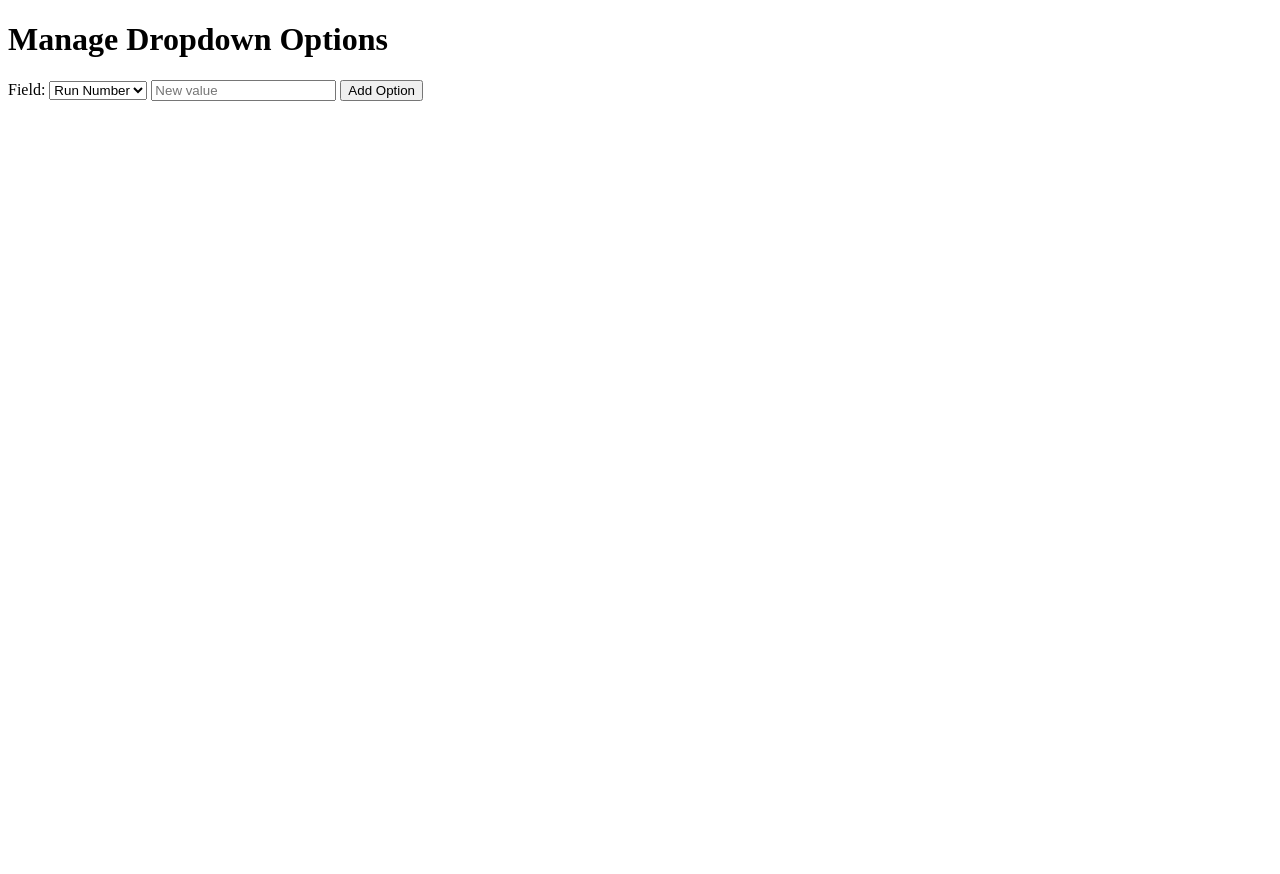
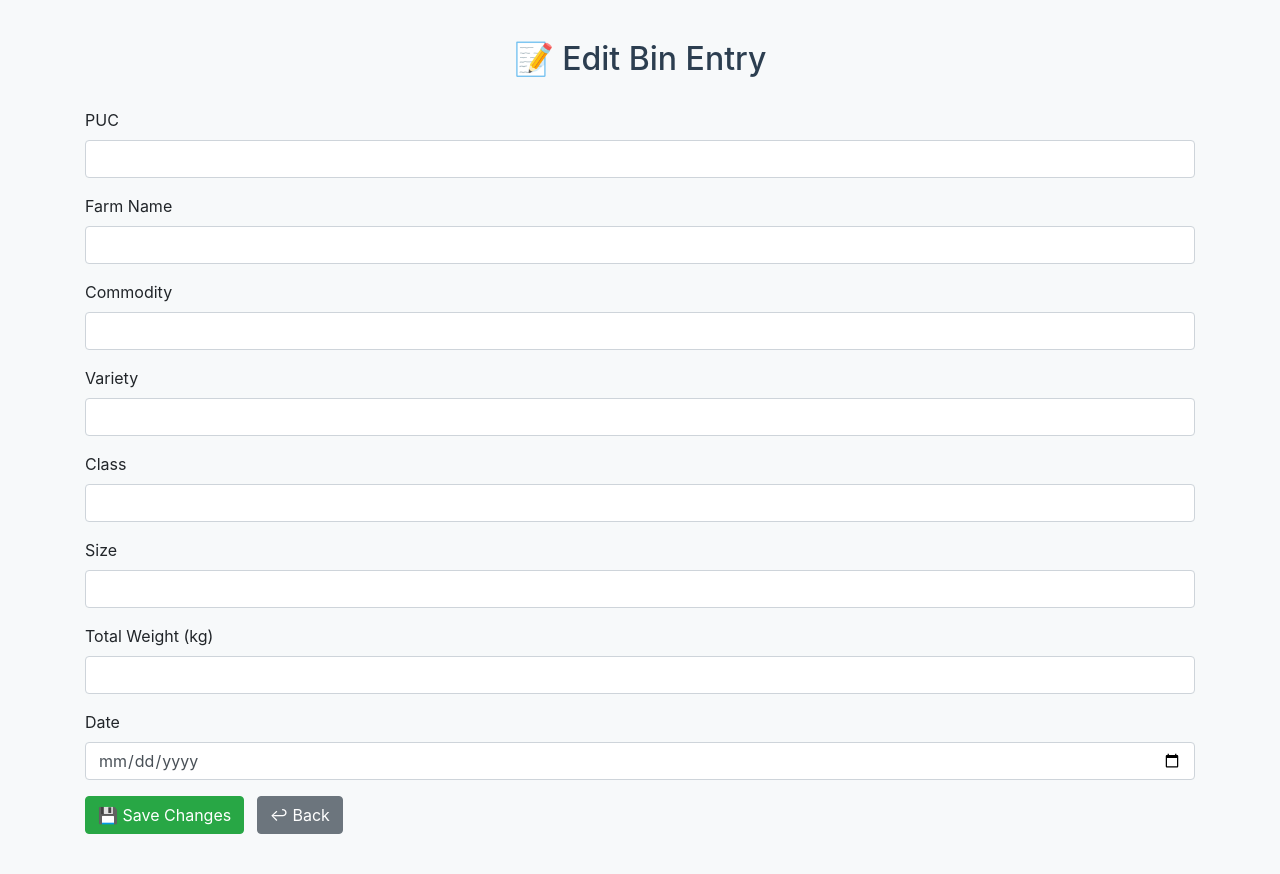
Before and after one commit to JDStrever/Groenkloofsitrus-Update1-stock-system, a Flask app: template templates/manage_options.html in a window 1280 px wide. Before the commit the page ends 101 px from the top, so only its background shows below. Run offline with Flask 3, Linux system fonts and the light colour scheme; the template is opened without the code that fills it, so the values that code supplies are empty; some libraries are stand-ins or nearby versions.

Commit message:
Update manage_options.html

```diff
--- a/templates/manage_options.html
+++ b/templates/manage_options.html
@@ -1,38 +1,60 @@
 <!DOCTYPE html>
 <html lang="en">
 <head>
-  <meta charset="UTF-8">
-  <title>Manage Dropdowns</title>
+    <meta charset="UTF-8">
+    <title>Edit Bin</title>
+    <link rel="stylesheet" href="https://stackpath.bootstrapcdn.com/bootstrap/4.5.2/css/bootstrap.min.css">
+    <style>
+        body {
+            background-color: #f7f9fa;
+            padding: 40px;
+        }
+        h2 {
+            text-align: center;
+            margin-bottom: 30px;
+            color: #2c3e50;
+        }
+    </style>
 </head>
 <body>
-  <h1>Manage Dropdown Options</h1>
-  <form method="post">
-    <label>Field:
-      <select name="field">
-        <option value="run_number">Run Number</option>
-        <option value="puc">PUC</option>
-        <option value="farm_name">Farm Name</option>
-        <option value="commodity">Commodity</option>
-        <option value="variety">Variety</option>
-        <option value="bin_class">Class</option>
-        <option value="size">Size</option>
-      </select>
-    </label>
-    <input type="text" name="value" placeholder="New value" required>
-    <button type="submit">Add Option</button>
-  </form>
-
-  {% for field, opts in options.items() %}
-    <h2>{{ field.replace('_', ' ').title() }}</h2>
-    <ul>
-      {% for opt in opts %}
-        <li>{{ opt.value }}
-          <form method="post" action="{{ url_for('delete_option', option_id=opt.id) }}" style="display:inline;">
-            <button type="submit">❌</button>
-          </form>
-        </li>
-      {% endfor %}
-    </ul>
-  {% endfor %}
+    <div class="container">
+        <h2>📝 Edit Bin Entry</h2>
+        <form method="POST">
+            <div class="form-group">
+                <label>PUC</label>
+                <input type="text" name="puc" class="form-control" value="{{ bin.puc }}" required>
+            </div>
+            <div class="form-group">
+                <label>Farm Name</label>
+                <input type="text" name="farm_name" class="form-control" value="{{ bin.farm_name }}" required>
+            </div>
+            <div class="form-group">
+                <label>Commodity</label>
+                <input type="text" name="commodity" class="form-control" value="{{ bin.commodity }}" required>
+            </div>
+            <div class="form-group">
+                <label>Variety</label>
+                <input type="text" name="variety" class="form-control" value="{{ bin.variety }}" required>
+            </div>
+            <div class="form-group">
+                <label>Class</label>
+                <input type="text" name="bin_class" class="form-control" value="{{ bin.bin_class }}" required>
+            </div>
+            <div class="form-group">
+                <label>Size</label>
+                <input type="text" name="size" class="form-control" value="{{ bin.size }}" required>
+            </div>
+            <div class="form-group">
+                <label>Total Weight (kg)</label>
+                <input type="number" step="0.01" name="total_weight" class="form-control" value="{{ bin.total_weight }}" required>
+            </div>
+            <div class="form-group">
+                <label>Date</label>
+                <input type="date" name="date" class="form-control" value="{{ bin.date }}">
+            </div>
+            <button type="submit" class="btn btn-success">💾 Save Changes</button>
+            <a href="{{ url_for('admin_panel') }}" class="btn btn-secondary ml-2">↩ Back</a>
+        </form>
+    </div>
 </body>
 </html>
```
